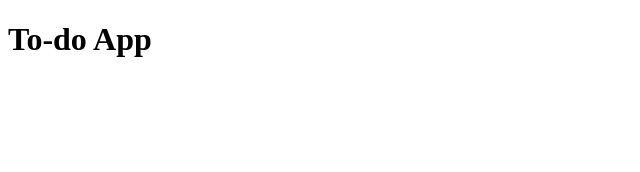
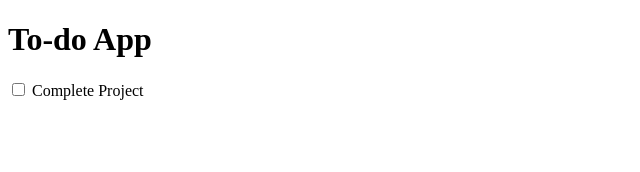
Before and after one commit to MohamedWazeemJassir/to-do-app, a React (Vite) app: page / in a window 1280 px wide. Shown: the top 172 px of the page, without its empty margins (0-640 px from the left). Built offline with nearby package versions, Linux system fonts and the light colour scheme.

Commit message:
Created List Component

```diff
--- a/src/App.jsx
+++ b/src/App.jsx
@@ -1,10 +1,12 @@
 import './App.css'
+import List from './components/List'
 
 function App() {
 
   return (
     <>
       <h1>To-do App</h1>
+      <List task="Complete Project" />
     </>
   )
 }
--- /dev/null
+++ b/src/components/List.jsx
@@ -0,0 +1,12 @@
+import React from "react";
+
+function List(props){
+    return(
+        <>
+            <input type="checkbox"></input>
+            <label> {props.task}</label>
+        </>
+    )
+}
+
+export default List;
```
